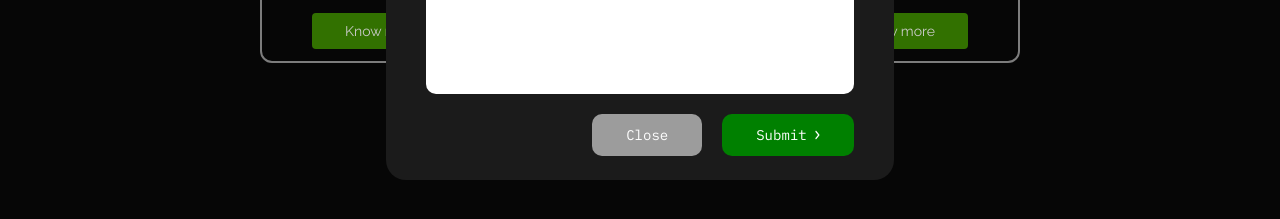
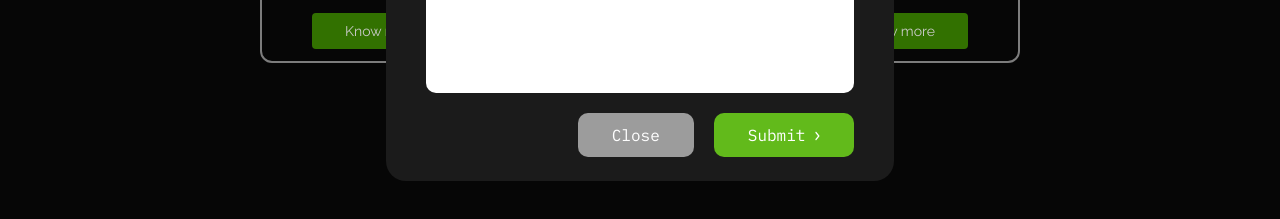
Before and after one commit to dima20d22/portfolio2, a plain HTML site: page resent_work.html in a window 1280 px wide. Both pictures are taken after a click on the link "Get In Touch". Shown: the part 501-720 px from the top of the page. Drawn offline with Linux system fonts and the light colour scheme.

Commit message:
button changed

```diff
--- a/resent_work.html
+++ b/resent_work.html
@@ -152,8 +152,10 @@
           </label>
 
           <div class="modal__buttons">
-            <button class="modal__buttons__close" type="button">Close</button>
-            <button class="modal__buttons__submit" type="submit">
+            <button class="button modal__buttons__close" type="button">
+              Close
+            </button>
+            <button class="button modal__buttons__submit" type="submit">
               Submit
               <svg class="submit__svg">
                 <use href="./images/svg.svg#icon_submit"></use>
--- a/sass/components/_btn.scss
+++ b/sass/components/_btn.scss
@@ -1,19 +1,29 @@
-.hero__button {
+.button {
   font-family: "IBM Plex Mono";
   font-size: 16px;
   color: #ffffff;
   background-color: #62ba1b;
+  cursor: pointer;
+  border-radius: 10px;
+  border: none;
   padding: 24px 64px;
-  cursor: pointer;
-  border-radius: 4px;
-  border: none;
+  transition: background-color 0, 3s, transform 0, 3s;
+
+  &:hover {
+    transform: scale(1.05);
+    box-shadow: 0 4px 15px rgba(0, 0, 0, 0.3);
+  }
 }
 
-.hero__button:hover {
-  transform: scale(1.05);
+.modal__buttons__close {
+  background-color: #9c9c9c;
+  padding: 12px 34px;
 }
 
-// ====
+.modal__buttons__submit {
+  padding: 12px 34px;
+  margin-left: 20px;
+}
 
 .modal__close {
   position: absolute;
@@ -28,54 +38,8 @@
   line-height: 0;
   padding: 0;
   border: none;
+
+  &:hover {
+    transform: scale(1.1);
+  }
 }
-
-.modal__close:hover {
-  transform: scale(1.1);
-}
-
-.modal__close__svg {
-  width: 20px;
-  height: 20px;
-}
-// ===
-
-.modal__buttons {
-  display: flex;
-  justify-content: flex-end;
-}
-
-.modal__buttons__close {
-  font-family: "IBM Plex Mono";
-  font-size: 14px;
-  color: #ffffff;
-  background-color: #9c9c9c;
-  padding: 12px 34px;
-  border: none;
-  border-radius: 10px;
-  cursor: pointer;
-}
-
-.modal__buttons__close:hover {
-  transform: scale(1.05);
-  box-shadow: 0 4px 15px rgba(0, 0, 0, 0.3);
-}
-
-.modal__buttons__submit {
-  font-family: "IBM Plex Mono";
-  font-size: 14px;
-  color: #ffffff;
-  background-color: #008000;
-  padding: 12px 34px;
-  border: none;
-  border-radius: 10px;
-  cursor: pointer;
-  margin-left: 20px;
-  transition: background-color 0, 3s, transform 0, 3s;
-}
-
-.modal__buttons__submit:hover {
-  transform: scale(1.05);
-  box-shadow: 0 4px 15px rgba(0, 0, 0, 0.3);
-  border-color: #ff9800;
-}
--- a/sass/layout/_modal-window.scss
+++ b/sass/layout/_modal-window.scss
@@ -38,6 +38,11 @@
   color: #ffffff;
   text-align: center;
   margin-bottom: 8px;
+}
+
+.modal__close__svg {
+  width: 20px;
+  height: 20px;
 }
 
 .modal__form {
@@ -102,6 +107,11 @@
   color: #9c9c9c;
 }
 
+.modal__buttons {
+  display: flex;
+  justify-content: flex-end;
+}
+
 .submit__svg {
   width: 5px;
   height: 10px;
```
Also changed, not shown: case_studies.html (+4 -2 lines), index.html (+5 -3 lines), css/main.css, css/main.min.css, 2 other files.
